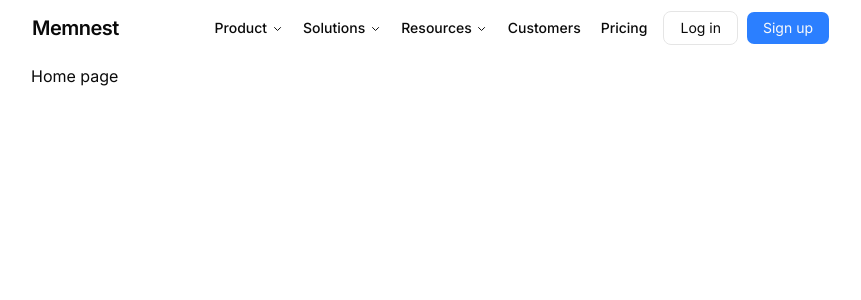
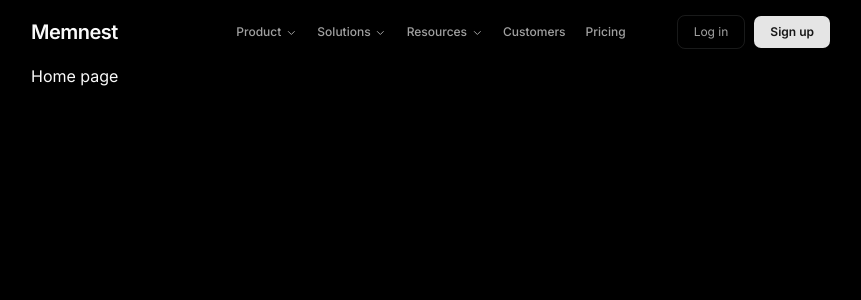
Before and after one commit to yasir5405/memnest---a-second-brain-app, a Next.js app: page / in a window 1280 px wide. Shown: the top 300 px of the page, without its empty margins (209-1070 px from the left). Built offline with nearby package versions, Linux system fonts and the light colour scheme.

Commit message:
theme made dark only

```diff
--- a/app/globals.css
+++ b/app/globals.css
@@ -49,7 +49,7 @@
 }
 
 :root {
-  --background: oklch(1 0 0);
+  /* --background: oklch(1 0 0);
   --foreground: oklch(0.145 0 0);
   --card: oklch(1 0 0);
   --card-foreground: oklch(0.145 0 0);
@@ -71,20 +71,17 @@
   --chart-2: oklch(0.627 0.265 303.9);
   --chart-3: oklch(0.558 0.288 302.321);
   --chart-4: oklch(0.496 0.265 301.924);
-  --chart-5: oklch(0.438 0.218 303.724);
-  --radius: 0.625rem;
-  --sidebar: oklch(0.985 0 0);
+  --chart-5: oklch(0.438 0.218 303.724); */
+  /* --sidebar: oklch(0.985 0 0);
   --sidebar-foreground: oklch(0.145 0 0);
   --sidebar-primary: oklch(0.205 0 0);
   --sidebar-primary-foreground: oklch(0.985 0 0);
   --sidebar-accent: oklch(0.97 0 0);
   --sidebar-accent-foreground: oklch(0.205 0 0);
   --sidebar-border: oklch(0.922 0 0);
-  --sidebar-ring: oklch(0.708 0 0);
-}
-
-.dark {
-  --background: oklch(0.145 0 0);
+  --sidebar-ring: oklch(0.708 0 0); */
+  --radius: 0.625rem;
+  --background: oklch(0% 0 0);
   --foreground: oklch(0.985 0 0);
   --card: oklch(0.205 0 0);
   --card-foreground: oklch(0.985 0 0);
--- a/components/Header/MobileNav.tsx
+++ b/components/Header/MobileNav.tsx
@@ -55,7 +55,7 @@ const MobileNav = () => {
 
       <div
         className={cn(
-          "fixed flex flex-col inset-x-0 px-5 py-6 top-14 bottom-0 overflow-y-auto bg-white transition-all duration-300 ease-out gap-3",
+          "fixed flex flex-col inset-x-0 px-5 pt-6 top-14 bottom-0 overflow-y-auto bg-background transition-all duration-300 ease-out gap-6",
           open
             ? "opacity-100 translate-y-0"
             : "opacity-0 -translate-y-2 pointer-events-none",
@@ -65,22 +65,22 @@ const MobileNav = () => {
           type="single"
           collapsible
           defaultValue=""
-          className="w-full gap-3.5"
+          className="w-full gap-6"
         >
           {mobileNavLinks.map(({ name, subCategories }) => (
             <AccordionItem value={name} key={name}>
-              <AccordionTrigger className="font-semibold text-lg data-open:text-primary">
+              <AccordionTrigger className="font-normal text-neutral-400/90 transition-all duration-200 ease-linear text-base data-open:text-white">
                 {name}
               </AccordionTrigger>
-              <AccordionContent className="py-4 overflow-visible">
-                <div className="flex flex-col pl-2 gap-2">
+              <AccordionContent className=" overflow-visible">
+                <div className="flex flex-col pl-2 gap-2 py-3 justify-center">
                   {subCategories?.map(({ href, name, icon: Icon }) => (
                     <Link
                       href={href}
                       key={name}
-                      className="text-lg flex items-center gap-2"
+                      className="text-sm flex items-center gap-2"
                     >
-                      <Icon className="size-4" strokeWidth={1.7}/>
+                      <Icon className="size-4" strokeWidth={1.7} />
                       {name}
                     </Link>
                   ))}
@@ -90,10 +90,16 @@ const MobileNav = () => {
           ))}
         </Accordion>
 
-        <Link href={"/customers"} className="font-semibold text-lg">
+        <Link
+          href={"/customers"}
+          className="font-normal text-neutral-400/90 text-base"
+        >
           Customers
         </Link>
-        <Link href={"/pricing"} className="font-semibold text-lg">
+        <Link
+          href={"/pricing"}
+          className="font-normal text-neutral-400/90 text-base"
+        >
           Pricing
         </Link>
 
--- a/components/Header/NavMenu.tsx
+++ b/components/Header/NavMenu.tsx
@@ -14,25 +14,19 @@ const NavMenu = () => {
     <NavigationMenu className="absolute left-1/2 -translate-x-1/2 hidden md:block">
       <NavigationMenuList>
         <NavigationMenuItem>
-          <NavigationMenuTrigger className="text-sm">
-            Product
-          </NavigationMenuTrigger>
+          <NavigationMenuTrigger>Product</NavigationMenuTrigger>
           <NavigationMenuContent>
             <div className="w-255 h-60"></div>
           </NavigationMenuContent>
         </NavigationMenuItem>
         <NavigationMenuItem>
-          <NavigationMenuTrigger className="text-sm">
-            Solutions
-          </NavigationMenuTrigger>
+          <NavigationMenuTrigger>Solutions</NavigationMenuTrigger>
           <NavigationMenuContent>
             <div className="w-255 h-40"></div>
           </NavigationMenuContent>
         </NavigationMenuItem>
         <NavigationMenuItem>
-          <NavigationMenuTrigger className="text-sm">
-            Resources
-          </NavigationMenuTrigger>
+          <NavigationMenuTrigger>Resources</NavigationMenuTrigger>
           <NavigationMenuContent>
             <div className="w-255 h-80"></div>
           </NavigationMenuContent>
@@ -40,7 +34,10 @@ const NavMenu = () => {
         <NavigationMenuItem>
           <NavigationMenuLink
             asChild
-            className={navigationMenuTriggerStyle() + " text-sm"}
+            className={
+              navigationMenuTriggerStyle() +
+              " text-muted-foreground hover:text-primary"
+            }
           >
             <Link href={"/customers"}>Customers</Link>
           </NavigationMenuLink>
@@ -48,7 +45,10 @@ const NavMenu = () => {
         <NavigationMenuItem>
           <NavigationMenuLink
             asChild
-            className={navigationMenuTriggerStyle() + " text-sm"}
+            className={
+              navigationMenuTriggerStyle() +
+              " text-muted-foreground hover:text-primary"
+            }
           >
             <Link href={"/pricing"}>Pricing</Link>
           </NavigationMenuLink>
--- a/components/Header/Navbar.tsx
+++ b/components/Header/Navbar.tsx
@@ -1,32 +1,15 @@
-"use client";
 import Link from "next/link";
 import { Button } from "../ui/button";
-import { useEffect, useState } from "react";
 import { cn } from "@/lib/utils";
 import { DiaTextReveal } from "../ui/dia-text-reveal";
 import NavMenu from "./NavMenu";
 import MobileNav from "./MobileNav";
 
 const Navbar = () => {
-  const [scrolled, setScrolled] = useState(false);
-
-  useEffect(() => {
-    const handleScroll = () => {
-      setScrolled(window.scrollY > 10);
-    };
-
-    window.addEventListener("scroll", handleScroll);
-
-    return () => {
-      window.removeEventListener("scroll", handleScroll);
-    };
-  }, []);
   return (
     <nav
       className={cn(
-        "w-full h-14 px-5 md:px-60 fixed top-0 left-0 z-10 flex items-center justify-between transition-all duration-200 ease-linear border border-transparent",
-        scrolled &&
-          "bg-linear-to-b from-white/60 via-white/40 to-white/20 backdrop-blur-md border-b border-neutral-200",
+        "w-full h-16 px-5 md:px-60 fixed top-0 left-0 z-10 flex items-center justify-between transition-all duration-200 ease-linear bg-background",
       )}
     >
       <Link href={"/"} className="font-bold text-xl">
@@ -45,13 +28,13 @@ const Navbar = () => {
         <Button
           size={"lg"}
           variant={"outline"}
-          className="px-4 py-4 text-sm font-normal"
+          className="px-4 py-4 text-muted-foreground font-normal"
           asChild
         >
           <Link href={"/login"}>Log in</Link>
         </Button>
 
-        <Button size={"lg"} className="px-4 py-4 text-sm font-normal" asChild>
+        <Button className="px-4 py-4 font-semibold" asChild>
           <Link href={"/sign-up"}>Sign up</Link>
         </Button>
       </div>
--- a/components/ui/accordion.tsx
+++ b/components/ui/accordion.tsx
@@ -75,12 +75,7 @@ function AccordionContent({
       className="overflow-hidden text-xs/relaxed data-open:animate-accordion-down data-closed:animate-accordion-up"
       {...props}
     >
-      <div
-        className={cn(
-          "h-(--radix-accordion-content-height) [&_a]:hover:text-foreground ",
-          className,
-        )}
-      >
+      <div className={cn("[&_a]:hover:text-foreground ", className)}>
         {children}
       </div>
     </AccordionPrimitive.Content>
--- a/components/ui/navigation-menu.tsx
+++ b/components/ui/navigation-menu.tsx
@@ -70,7 +70,11 @@ function NavigationMenuTrigger({
   return (
     <NavigationMenuPrimitive.Trigger
       data-slot="navigation-menu-trigger"
-      className={cn(navigationMenuTriggerStyle(), "group", className)}
+      className={cn(
+        navigationMenuTriggerStyle(),
+        "group cursor-pointer text-muted-foreground hover:text-primary transition-all",
+        className,
+      )}
       {...props}
     >
       {children}{" "}
```
